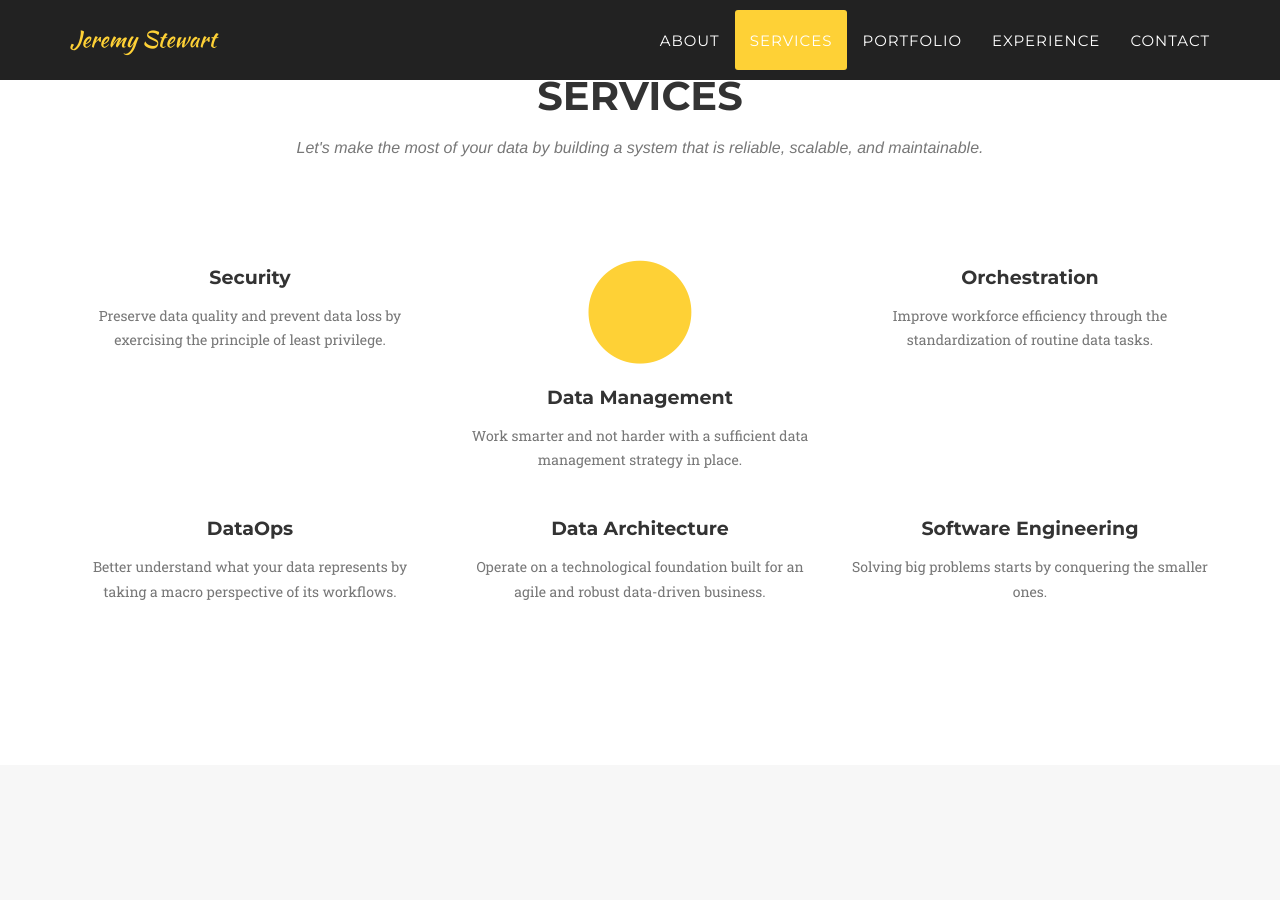
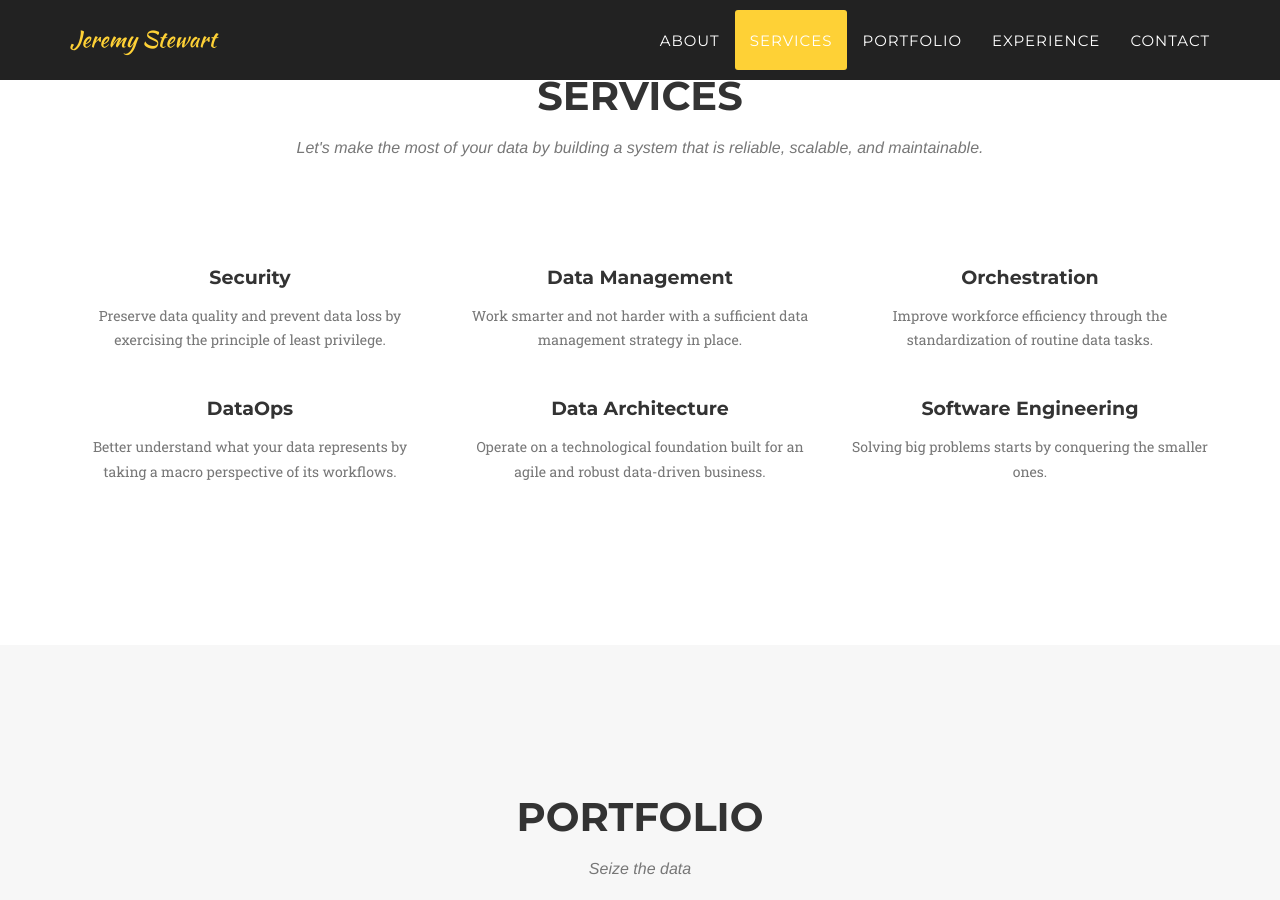
Before and after one commit to jlstewart12/JS_Portfolio_E, a Jekyll site: the page built from _posts/2014-07-13-project-6.markdown, in a window 1280 px wide and 900 px high, scrolled down 1224 px. Built offline with Jekyll 4.4.1, drawn with Linux system fonts in a browser that asks for light colours; some web fonts are replaced.

Commit message:
removed random circle from service icons

```diff
--- a/_includes/services.html
+++ b/_includes/services.html
@@ -19,10 +19,6 @@
                     <div class="timeline-image">
                         <img class="img-centered" src="img/about/Asset 1.png" alt="">
                     </div>
-                    <span class="fa-stack fa-4x">
-                        <i class="fa fa-circle fa-stack-2x text-primary"></i>
-                        <!-- <i class="fa fa-laptop fa-stack-1x fa-inverse"></i> -->
-                    </span>
                     <h4 class="service-heading">Data Management</h4>
                     <p class="text-muted">Work smarter and not harder with a sufficient data management strategy in place.</p>
                 </div>
```
Also changed, not shown: 4 other files.
